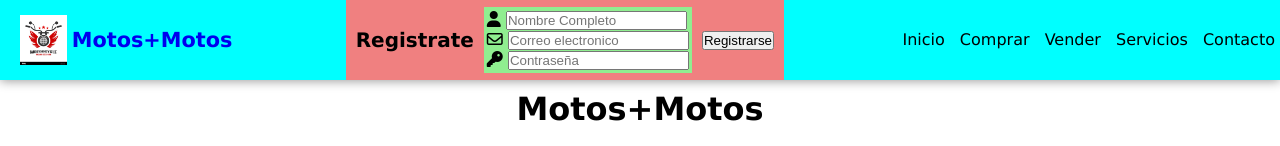
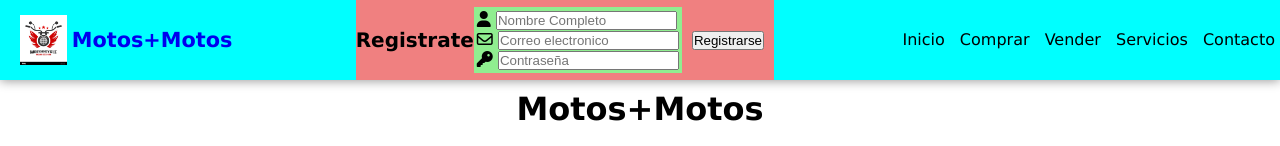
Before and after one commit to JhormanRojas/Responsive-Desig-Grid, a plain HTML site: page index.html in a window 1280 px wide. Shown: the top 146 px of the page. Drawn offline with Linux system fonts and the light colour scheme.

Commit message:
puto el que lo lea

```diff
--- a/style.css
+++ b/style.css
@@ -43,13 +43,13 @@ nav {
 
 .formulario{
     background-color: lightcoral;
+    height: 80px;
     display: flex;
     align-items: center;
 }
 
 .formulario h2 {
     font-size: 20px;
-    margin: 10px;
 }
 .contenedor-registro{
     padding: 3px;
```
